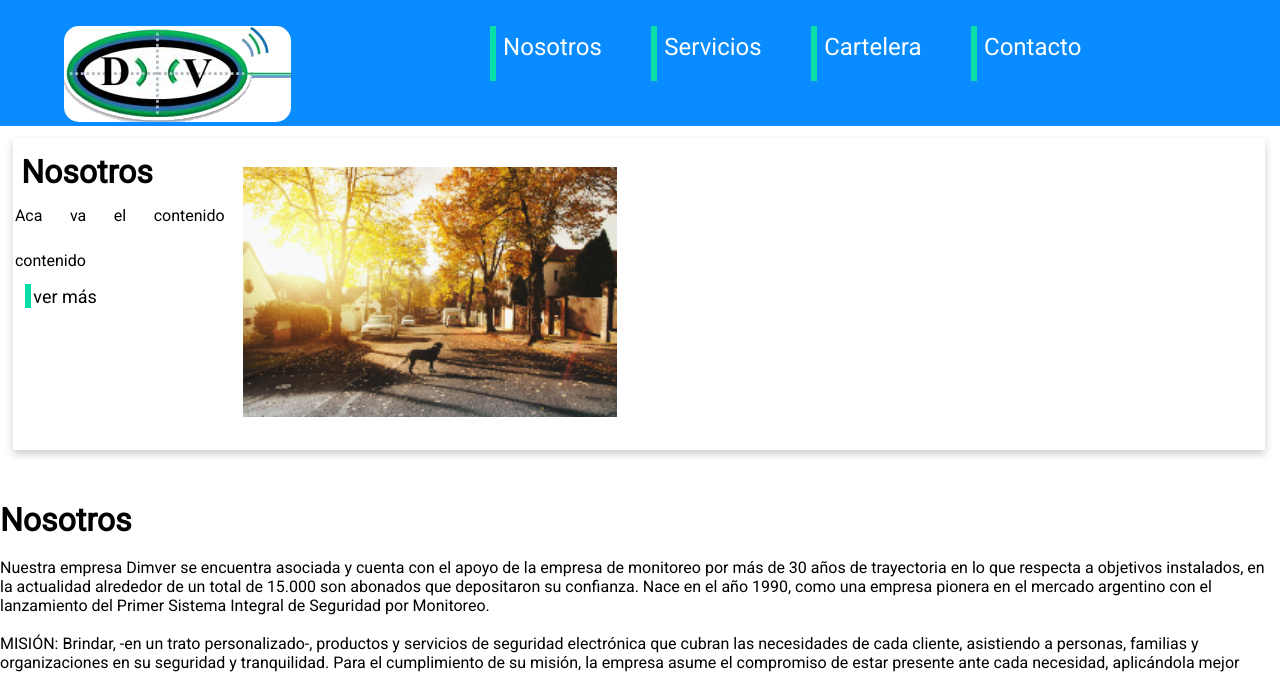
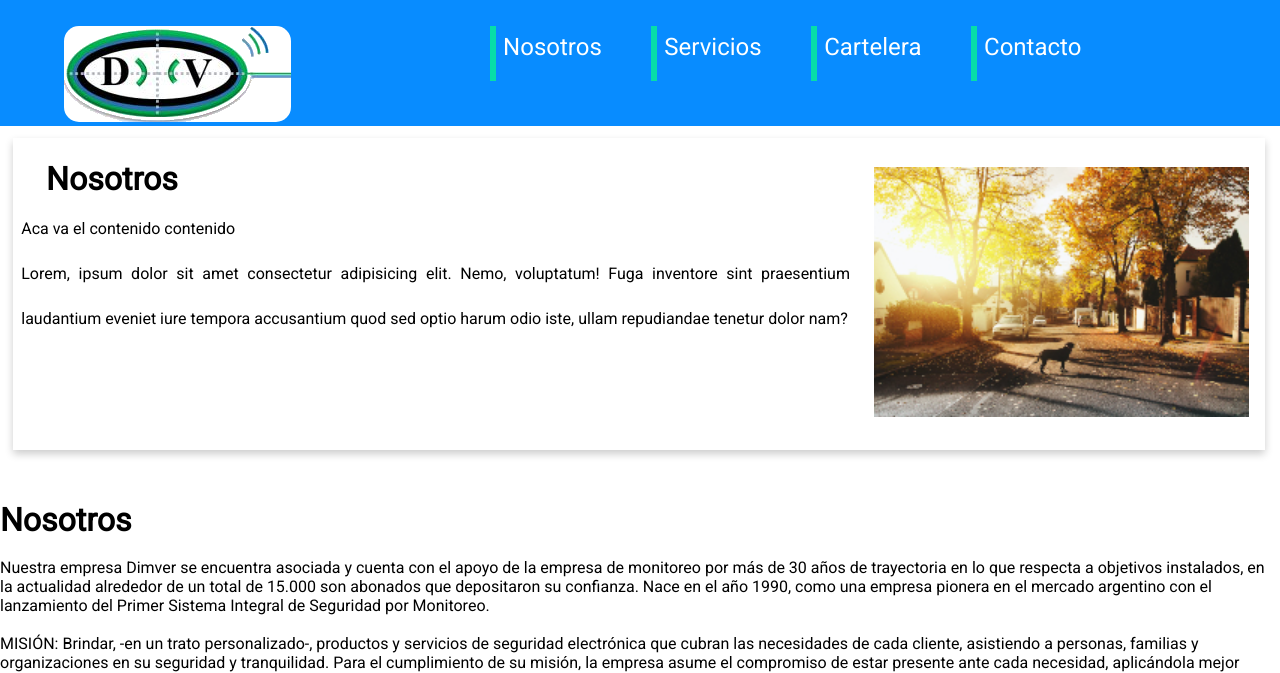
Before and after one commit to Silvanam1/Proyecto-Carlos, a PHP site: page /Proyecto-Carlos/view/pages/nosotros.php in a window 1280 px wide. Shown: the top 673 px of the page. Run offline with PHP 8.4, Linux system fonts and the light colour scheme; some libraries are stand-ins or nearby versions.

Commit message:
detalles card nosotros y links

```diff
--- a/view/pages/nosotros.php
+++ b/view/pages/nosotros.php
@@ -16,15 +16,25 @@
             <div>
                 <article class="contenido">
                     <h2 class="tituloCard"> Nosotros</h2>
-                    <div class="texto"><p>Aca va el contenido contenido</p></div>
+                    <div class="texto">
+                        <p>Aca va el contenido contenido</p>
+                        <p>Lorem, ipsum dolor sit amet consectetur adipisicing elit. Nemo, voluptatum!
+                        Fuga inventore sint praesentium laudantium eveniet iure tempora accusantium
+                        quod sed optio harum odio iste, ullam repudiandae tenetur dolor nam?</p>
+                     </div>
                 </article>
+                <!--
+                    boton
                 <div class="contenido">
                     <a href="#nosotros" class="boton" style="color: black;font-size: large;">ver más</a>
                 </div>
+                -->
             </div>
+
             <div>
-                <img src="img\imagenes\fondo4full.jpg" alt="" class="imagenCard" >
+                <img src="../../img/imagenes/fondo4full.jpg" alt="" class="imagenCard" >
             </div>
+
         </section>
 
     <br>
@@ -60,5 +70,6 @@
     <?php
     require('../shell/footer.php');
     ?>
+    <script src="https://kit.fontawesome.com/f3c3af2199.js" crossorigin="anonymous"></script>
 </body>
 </html>
--- a/view/shell/header.php
+++ b/view/shell/header.php
@@ -3,7 +3,7 @@
     <h1><a href=""> <img src="img\imagenes\logo3solo.png" alt="Logo Dimver, hipervinculo a Index"> </a></h1>
     <nav>
         <!--<a href="http://localhost/Proyecto-Carlos/index.php"> Index </a>-->
-        <a href="" class="boton"> Nosotros </a>
+        <a href="view\pages\nosotros.php" class="boton"> Nosotros </a>
         <a href="" class="boton"> Servicios </a>
         <a href="" class="boton"> Cartelera </a>
         <a href="view\pages\contacto.php" class="boton"> Contacto </a>
```
